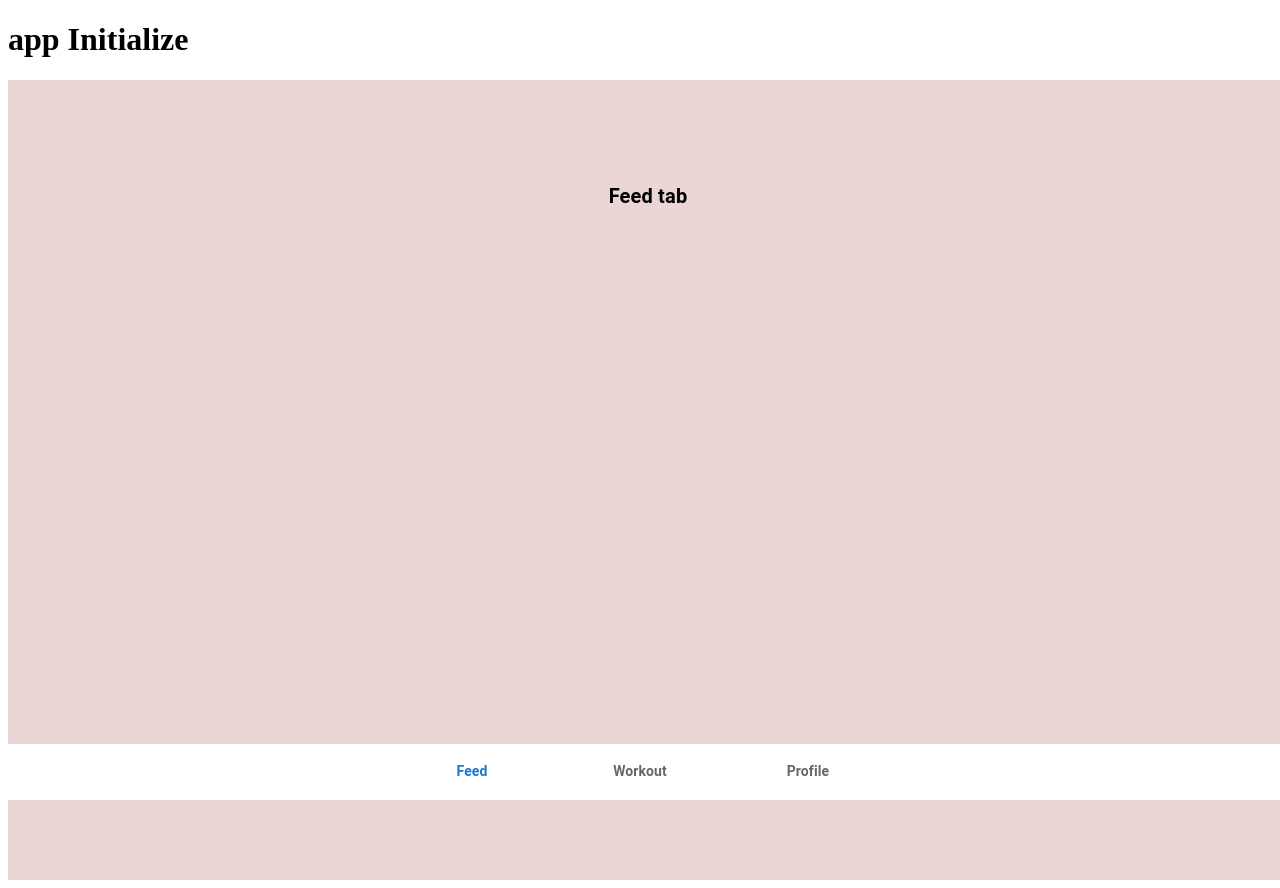
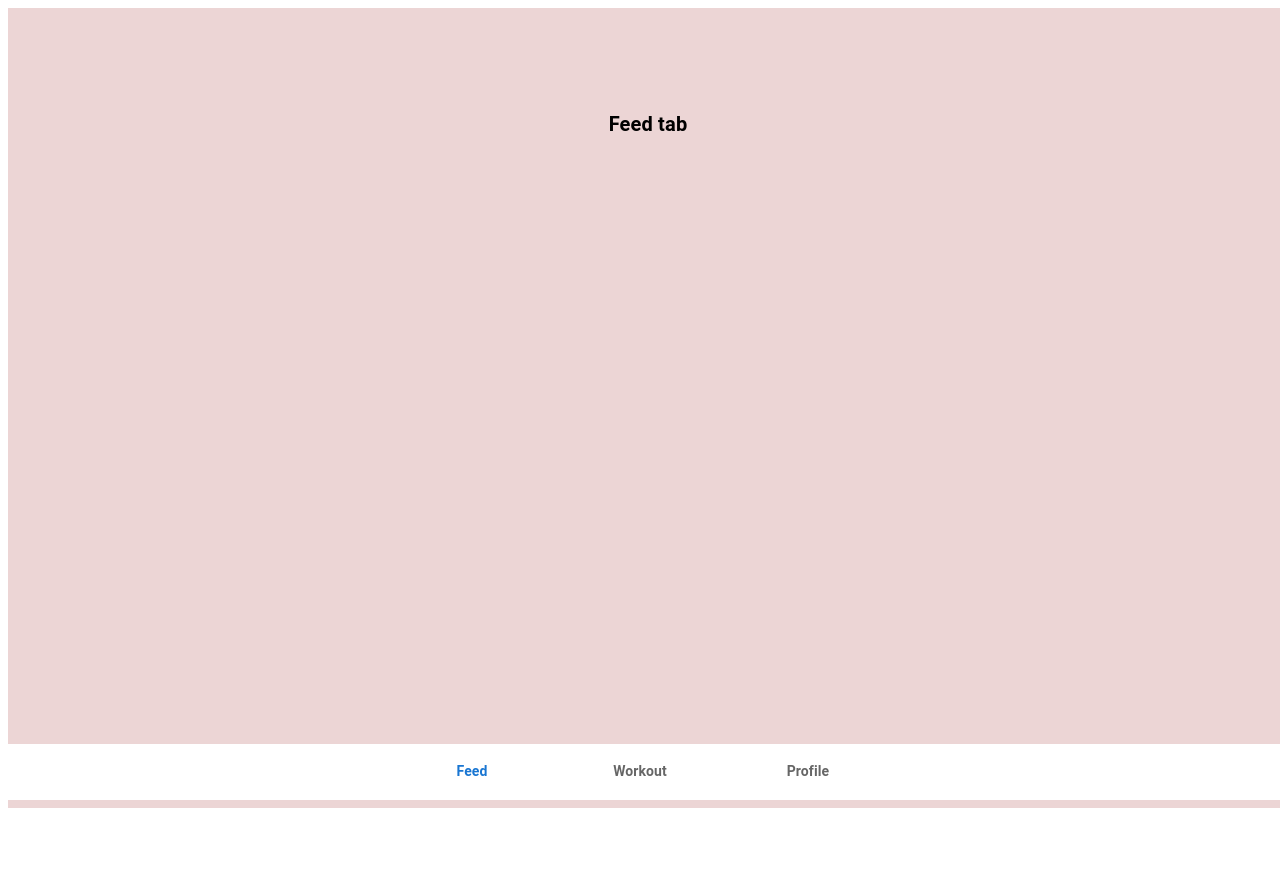
Before and after one commit to harann4u/Progressive_OverLoad, a React (Vite) app in the folder FrontEnd/: page / in a window 1280 px wide. After the commit the page ends 816 px from the top, so only its background shows below. Built offline with nearby package versions, Linux system fonts and the light colour scheme.

Commit message:
app initialize change Code

```diff
--- a/FrontEnd/src/App.tsx
+++ b/FrontEnd/src/App.tsx
@@ -14,12 +14,14 @@ function App() {
 
   return (
     <div>
-     <Appinitialize/>
+     <Appinitialize>
       <Provider store = {store}>
-        <GlobalContextProvider>
-            <AppRoutes/>
-        </GlobalContextProvider>
-      </Provider>
+          <GlobalContextProvider>
+              <AppRoutes/>
+          </GlobalContextProvider>
+        </Provider>
+     </Appinitialize>
+
 
     </div>
   )
--- a/FrontEnd/src/figma/appinitialize/appinitialize.tsx
+++ b/FrontEnd/src/figma/appinitialize/appinitialize.tsx
@@ -1,9 +1,9 @@
 import React from 'react'
 
-const Appinitialize = () => {
+const Appinitialize = ({children}:any) => {
   return (
     <div>
-      <h1>app Initialize</h1>
+      {children}
     </div>
   )
 }
```
